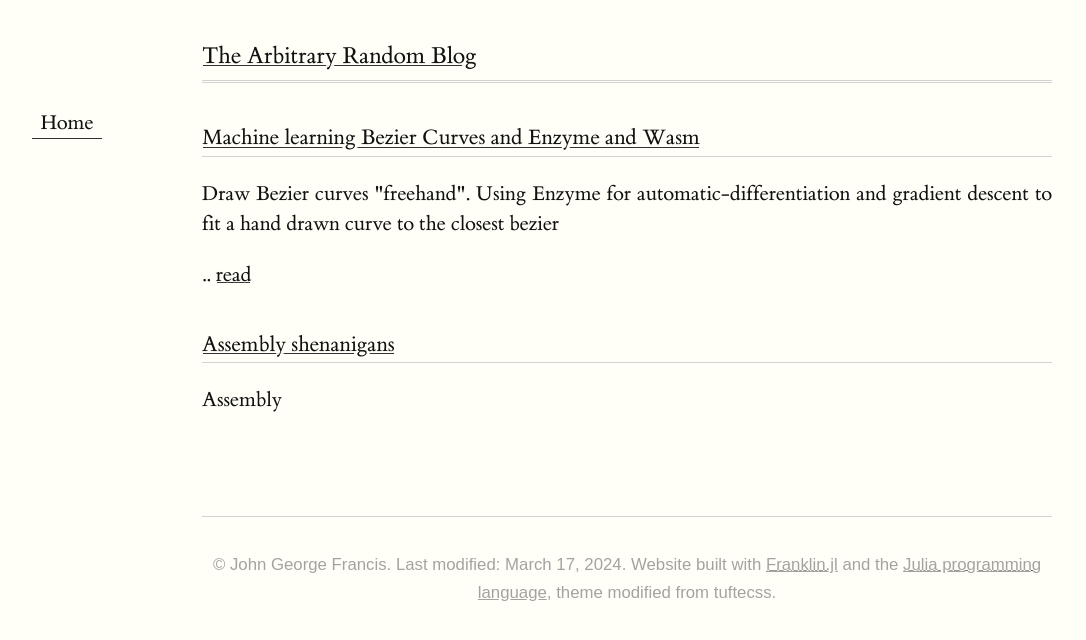
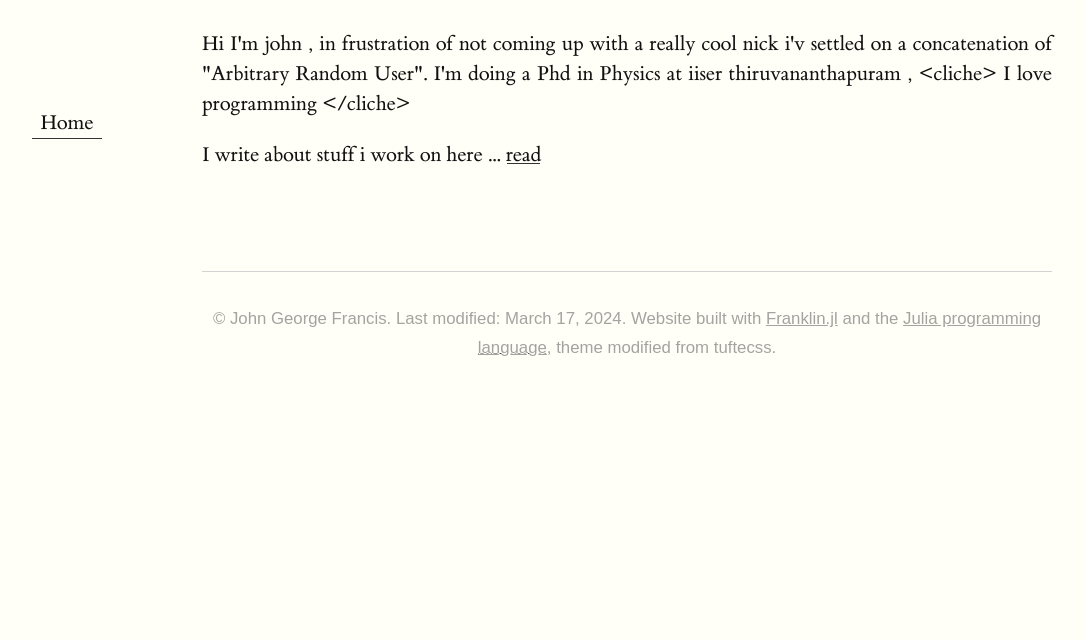
Before and after one commit to ArbitRandomUser/arbitrandomuser.github.io, a plain HTML site: page index.html in a window 1280 px wide. Shown: the whole page, without its empty margins (63-1149 px from the left). Drawn offline with Linux system fonts and the light colour scheme.

Commit message:
commit Sun Mar 17 07:48:46 PM IST 2024

```diff
--- a/index.html
+++ b/index.html
@@ -30,12 +30,8 @@
 
 
 <!-- Content appended here -->
-<div class="franklin-content"><h1 id="the_arbitrary_random_blog"><a href="#the_arbitrary_random_blog" class="header-anchor">The Arbitrary Random Blog</a></h1>
-<h2 id="machine_learning_bezier_curves_and_enzyme_and_wasm"><a href="#machine_learning_bezier_curves_and_enzyme_and_wasm" class="header-anchor">Machine learning Bezier Curves and Enzyme and Wasm    </a></h2>
-<p>Draw Bezier curves &quot;freehand&quot;. Using Enzyme for automatic-differentiation and gradient descent to fit a hand drawn curve to the closest bezier</p>
-<p>.. <a href="/posts/freehandbezier/">read</a></p>
-<h2 id="assembly_shenanigans"><a href="#assembly_shenanigans" class="header-anchor">Assembly shenanigans</a></h2>
-<p>Assembly </p>
+<div class="franklin-content"><p>Hi I&#39;m john , in frustration of not coming up with a really cool nick i&#39;v settled on a concatenation of &quot;Arbitrary Random User&quot;. I&#39;m doing a Phd in Physics at iiser thiruvananthapuram , &lt;cliche&gt; I love programming &lt;/cliche&gt;</p>
+<p>I write about stuff i work on here ... <a href="/posts/">read</a></p>
 <div class="page-foot">
   <div class="copyright">
     &copy; John George Francis. Last modified: March 17, 2024. Website built with <a href="https://github.com/tlienart/Franklin.jl">Franklin.jl</a> and the <a href="https://julialang.org">Julia programming language</a>, theme modified from tuftecss.
```
